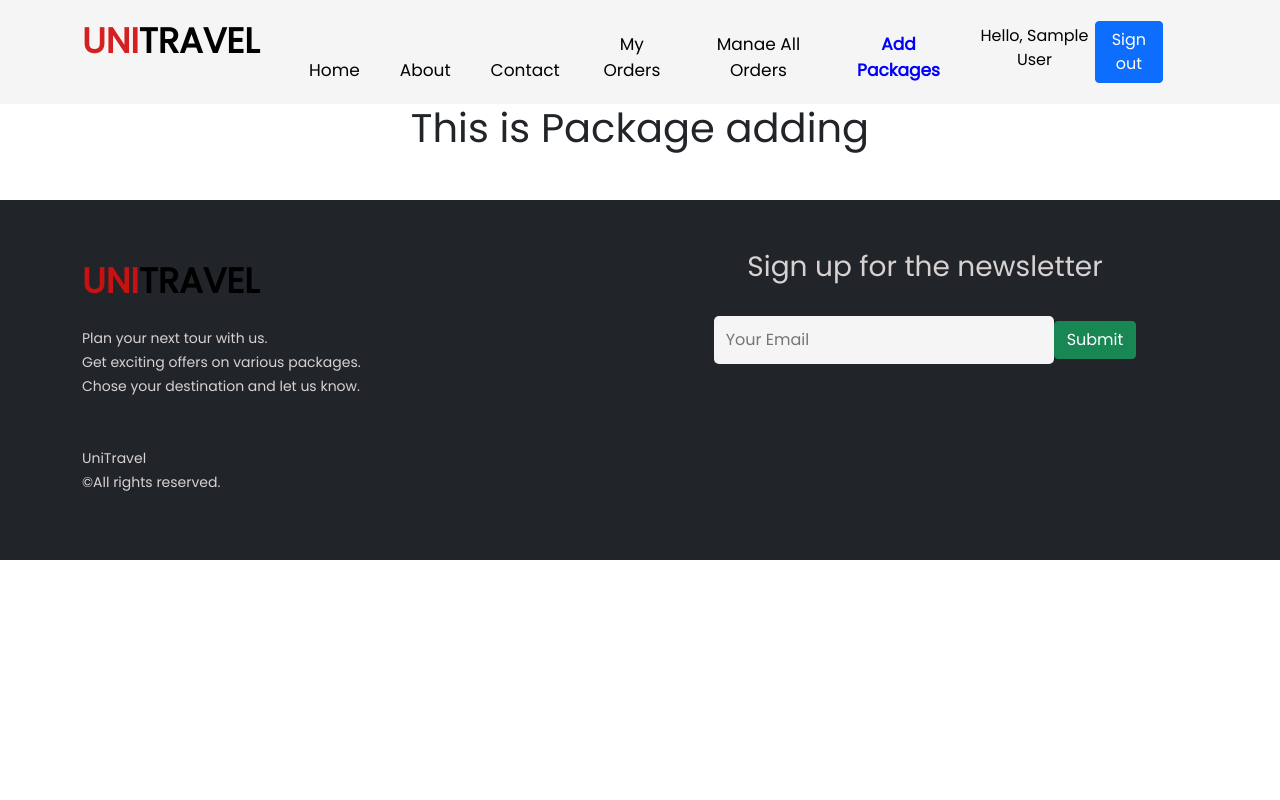
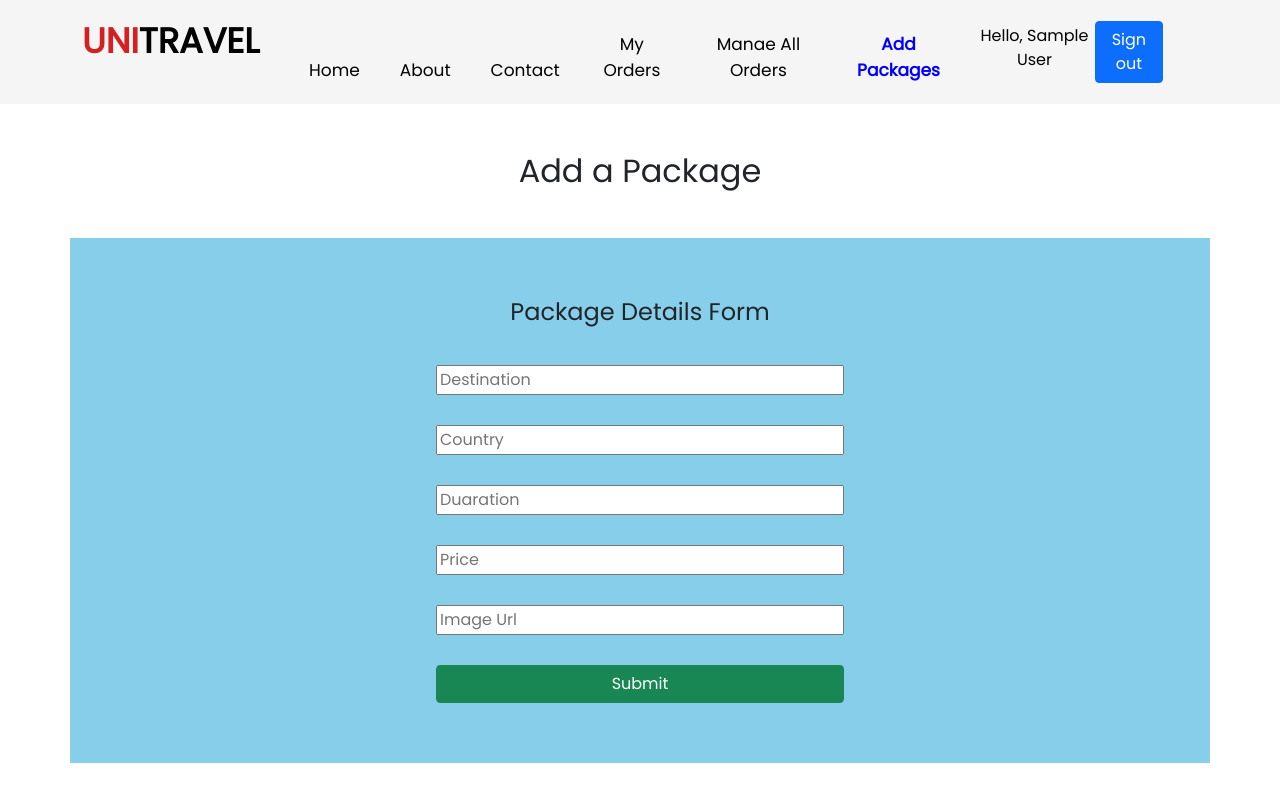
Before and after one commit to ixaman/react-unitravel-client, a React (Create React App) app: page /addpackage in a window 1280 px wide. Shown: the top 800 px of the page. Built offline with nearby package versions, Linux system fonts and the light colour scheme; no server answers; sample sign-in values are in the browser's storage.

Commit message:
functionality done

```diff
--- a/package.json
+++ b/package.json
@@ -6,6 +6,7 @@
     "@testing-library/jest-dom": "^5.14.1",
     "@testing-library/react": "^11.2.7",
     "@testing-library/user-event": "^12.8.3",
+    "axios": "^0.24.0",
     "bootstrap": "^5.1.3",
     "firebase": "^9.2.0",
     "react": "^17.0.2",
--- /dev/null
+++ b/src/components/AddPackages/AddPackages.css
@@ -0,0 +1,14 @@
+.add-package-form form {
+  display: flex;
+  flex-direction: column;
+  justify-content: center;
+  align-items: center;
+}
+.add-package-form input {
+  width: 40%;
+  margin-top: 30px;
+}
+.add-package-form {
+  background-color: skyblue;
+  padding: 60px;
+}
--- a/src/components/AddPackages/AddPackages.js
+++ b/src/components/AddPackages/AddPackages.js
@@ -1,12 +1,39 @@
+import axios from 'axios';
 import React from 'react';
+import { useForm } from "react-hook-form";
 import Footer from '../Footer/Footer';
 import Header from '../Header/Header';
+import './AddPackages.css';
 
 const AddPackages = () => {
+    const { register, handleSubmit, reset } = useForm();
+
+    const onSubmit = data => {
+        console.log(data)
+        axios.post('http://localhost:5000/packages', data)
+        .then(res => {
+            if(res.data.insertedId){
+                alert('Package added successfully !');
+                reset();
+            }
+        })
+
+    };
     return (
         <div>
             <Header></Header>
-            <h1>This is Package adding</h1>
+            <h2 className="my-5">Add a Package</h2>
+            <div className="add-package-form container mt-5">
+            <h4>Package Details Form</h4>
+                <form onSubmit={handleSubmit(onSubmit)}>
+                    <input placeholder="Destination" {...register("destination")} />
+                    <input placeholder="Country" {...register("country")} />
+                    <input placeholder="Duaration" type="number" {...register("duaration")} />
+                    <input placeholder="Price" type="number" {...register("cost")} />
+                    <input  placeholder="Image Url" {...register("img")} />
+                    <input className="btn btn-success" type="submit" />
+                </form>
+            </div>
             <Footer></Footer>
         </div>
     );
--- a/src/components/ManageAllOrder/ManageAllOrder.js
+++ b/src/components/ManageAllOrder/ManageAllOrder.js
@@ -70,7 +70,8 @@ const ManageAllOrder = () => {
                         <div className="col col-lg-4 pt-5 mt-2 btn-cl">
                             <h5>Status: <strong>{order.status}</strong></h5><br />
                             <button onClick={ ()=>handleDeleteOrder(order._id)} className="btn btn-danger">Delete Order</button>
-                            <button onClick={ ()=>handleUpdateStatus(order._id)} className="btn btn-success">Approve Order</button>
+                            { order.status !== "Approved" ?
+                                <button onClick={ ()=>handleUpdateStatus(order._id)} className="btn btn-success">Approve Order</button> : ''}
                         </div>
                     </div>
 
--- a/src/components/MyOrder/MyOrder.js
+++ b/src/components/MyOrder/MyOrder.js
@@ -42,7 +42,8 @@ const MyOrder = () => {
                             <p>Name: {order.name}</p>
                             <p>Email: {order.email} </p>
                             <p>Shipping Address: {order.address}</p><br />
-                            <button onClick={ ()=>handleDeleteOrder(order._id)} className="btn btn-danger">Delete Order</button>
+                            { order.status !== "Approved" ?
+                                <button onClick={ ()=>handleDeleteOrder(order._id)} className="btn btn-danger">Delete Order</button> : <button className="btn btn-danger" disabled>Delete Order</button> }
                         </div>
                         <div className="col col-lg-4">
                             <div  className="img-container mt-3">
--- a/src/components/Package/Package.js
+++ b/src/components/Package/Package.js
@@ -12,7 +12,7 @@ const Package = (props) => {
             <div className="my-3">
                 <h4>Destination: {place}</h4>
                 <h4>Country: {country}</h4>
-                <h5>Duaration: <strong>{duaration}days</strong></h5>
+                <h5>Duaration: <strong>{duaration} days</strong></h5>
                 <h5>Price: <strong>BDT {cost}</strong></h5>
                 <Link to={`/booking/${_id}`}><button className="btn btn-warning mt-3">Book Now</button></Link>
             </div>
```
Also changed, not shown: 1 other file (tests, documents, lock files or other folders).
